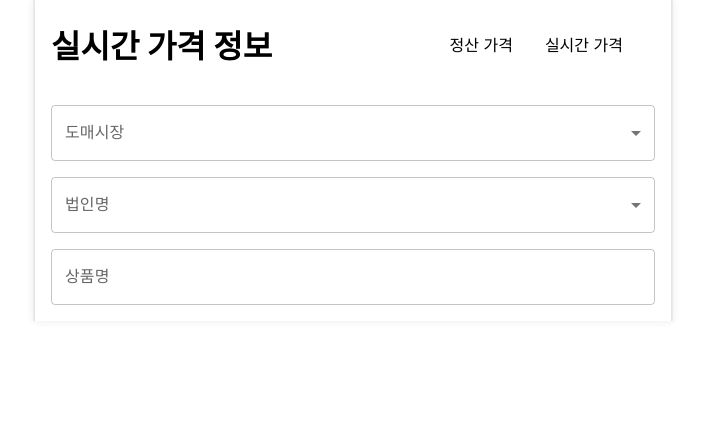
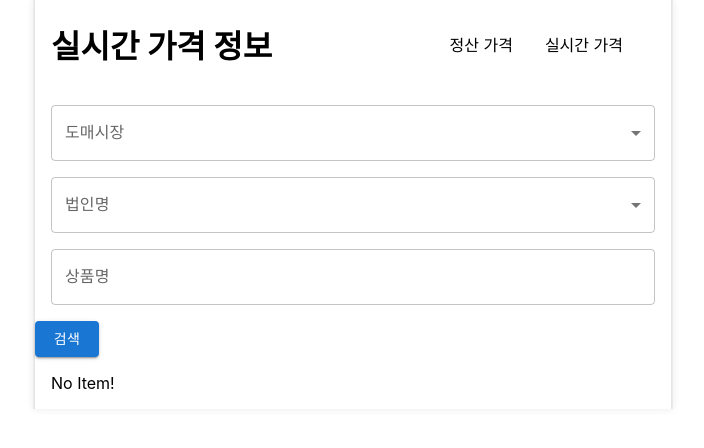
Before and after one commit to 93minki/Agricultural-products-auction, a Next.js app: page /realtime in a window 1280 px wide. Shown: the top 448 px of the page, without its empty margins (287-991 px from the left). Built offline with nearby package versions, Linux system fonts and the light colour scheme.

Commit message:
feat: 실시간 가격 페이지 기능완성

```diff
--- a/pages/realtime/index.tsx
+++ b/pages/realtime/index.tsx
@@ -1,3 +1,6 @@
+import RealTimeProductList from "../../src/components/RealTimeProductList/RealTimeProductList";
+import RecentKeyword from "../../src/components/RecentKeyword/RecentKeyword";
+import SearchButton from "../../src/components/SearchButton/SearchButton";
 import SearchInfo from "../../src/components/SearchInfo/SerachInfo";
 import Title from "../../src/components/Title/Title";
 
@@ -6,6 +9,9 @@ const RealTimePricePage = () => {
     <div>
       <Title title="실시간 가격 정보" />
       <SearchInfo type="realtime" />
+      <SearchButton />
+      <RecentKeyword />
+      <RealTimeProductList />
     </div>
   );
 };
--- a/src/components/RealTimeProductList/RealTimeProductList.tsx
+++ b/src/components/RealTimeProductList/RealTimeProductList.tsx
@@ -1,30 +1,29 @@
-import { RealTimeReceiveDatas } from "../../Types/RealTimePriceType";
+import { useSelector } from "react-redux";
+import { RootState } from "../../store";
 import Loading from "../Loading/Loading";
 import RealTimeProducts from "../RealTimeProducts/RealTimeProduct";
 import * as S from "./style";
 
-interface ProductListProps {
-  products: RealTimeReceiveDatas[];
-  isLoading: boolean;
-  message: string;
-}
-
-const RealTimeProductList = ({
-  products,
-  isLoading,
-  message,
-}: ProductListProps) => {
+const RealTimeProductList = () => {
+  const itemList = useSelector(
+    (state: RootState) => state.rootReducer.products.realtime
+  );
   return (
     <S.ListLayout>
-      {isLoading ? (
-        <Loading />
-      ) : products.length > 0 ? (
-        products.map((product) => (
-          <RealTimeProducts key={product.rn} props={product} />
-        ))
+      {itemList.length > 0 ? (
+        itemList.map((item) => <RealTimeProducts key={item.rn} props={item} />)
+      ) : (
+        <div>No Item!</div>
+      )}
+      {/*    {isLoading ? (
+         <Loading />
+       ) : products.length > 0 ? (
+         products.map((product) => (
+           <RealTimeProducts key={product.rn} props={product} />
+         ))
       ) : (
         <S.NoSearchResult>{message}</S.NoSearchResult>
-      )}
+      )} */}
     </S.ListLayout>
   );
 };
--- a/src/components/SearchButton/SearchButton.tsx
+++ b/src/components/SearchButton/SearchButton.tsx
@@ -1,37 +1,23 @@
-import { MouseEvent, Dispatch, SetStateAction, useEffect } from "react";
 import { Button } from "@mui/material";
-import { getStorageItem, setStorageItem } from "../../utils/localStorage";
-import {
-  SettlementReceiveAllData,
-  SettlementReceiveDatas,
-  SettlementSearchProps,
-} from "../../Types/SettlementPriceType";
+import { SettlementReceiveAllData } from "../../Types/SettlementPriceType";
 import { SearchDataProps } from "../../Types/SearchType";
 import { getSettlementPrice } from "../../api/settlementPrice";
-import {
-  RealTimeReceiveAllData,
-  RealTimeReceiveDatas,
-} from "../../Types/RealTimePriceType";
+import { RealTimeReceiveAllData } from "../../Types/RealTimePriceType";
 import { getRealTimePirce } from "../../api/realTimePrice";
 import { useRouter } from "next/router";
 import { useDispatch, useSelector } from "react-redux";
 import { RootState } from "../../store";
-import { setSettlement } from "../../store/modules/products";
+import {
+  initializeProduct,
+  setRealtime,
+  setSettlement,
+} from "../../store/modules/products";
 
 // TODO Redux로 부터 검색 정보를 받아와서 검색을 실행함.
 
 const SearchButton = () => {
   const router = useRouter();
   const pathName = router.pathname;
-
-  const getSettlementDatas = (listItem: SettlementReceiveDatas[]) => {
-    // setSettlementProductList((prev) => [...prev, ...listItem]);
-  };
-
-  const getRealTimeDatas = (listItem: RealTimeReceiveDatas[]) => {
-    // setRealTimeProductList((prev) => [...prev, ...listItem]);
-  };
-
   const dispatch = useDispatch();
 
   const searchInfoData = useSelector(
@@ -51,11 +37,13 @@ const SearchButton = () => {
       // setSettlementProductList([]);
       // setMessage("");
       // setIsLoading(true);
+      dispatch(initializeProduct("settlement"));
       settlementPrice(searchDataObject);
     } else {
       // setRealTimeProductList([]);
       // setMessage("");
       // setIsLoading(true);
+      dispatch(initializeProduct("realtime"));
       realTimePrice(searchDataObject);
     }
   };
@@ -137,7 +125,8 @@ const SearchButton = () => {
         const target = getData.data.filter((data) =>
           data.smallName.includes(product)
         );
-        getRealTimeDatas(target);
+        console.log("target", target);
+        dispatch(setRealtime(target));
 
         const quotient =
           getData.data.length === 0 ? 1 : Math.ceil(getData.totCnt / 1000);
--- a/src/components/SettlementProductList/SettlementProductList.tsx
+++ b/src/components/SettlementProductList/SettlementProductList.tsx
@@ -1,7 +1,4 @@
-// TODO: 규격, 가격, 거래량, 경매 시간, 산지, 등급명, 총물량, 총 금액, 최저가, 최고가, 평균가
-
 import * as S from "./style";
-import { SettlementReceiveDatas } from "../../Types/SettlementPriceType";
 import SettlementProduct from "../SettlementProducts/SettlementProduct";
 import Loading from "../Loading/Loading";
 import { useSelector } from "react-redux";
--- a/src/store/modules/products.ts
+++ b/src/store/modules/products.ts
@@ -28,8 +28,14 @@ const productsSlice = createSlice({
     ) => {
       state.realtime = [...state.realtime, ...action.payload];
     },
+    initializeProduct: (state: ProductsType, action: PayloadAction<string>) => {
+      action.payload === "settlement"
+        ? (state.settlement = [])
+        : (state.realtime = []);
+    },
   },
 });
 
-export const { setSettlement, setRealtime } = productsSlice.actions;
+export const { setSettlement, setRealtime, initializeProduct } =
+  productsSlice.actions;
 export default productsSlice;
```
